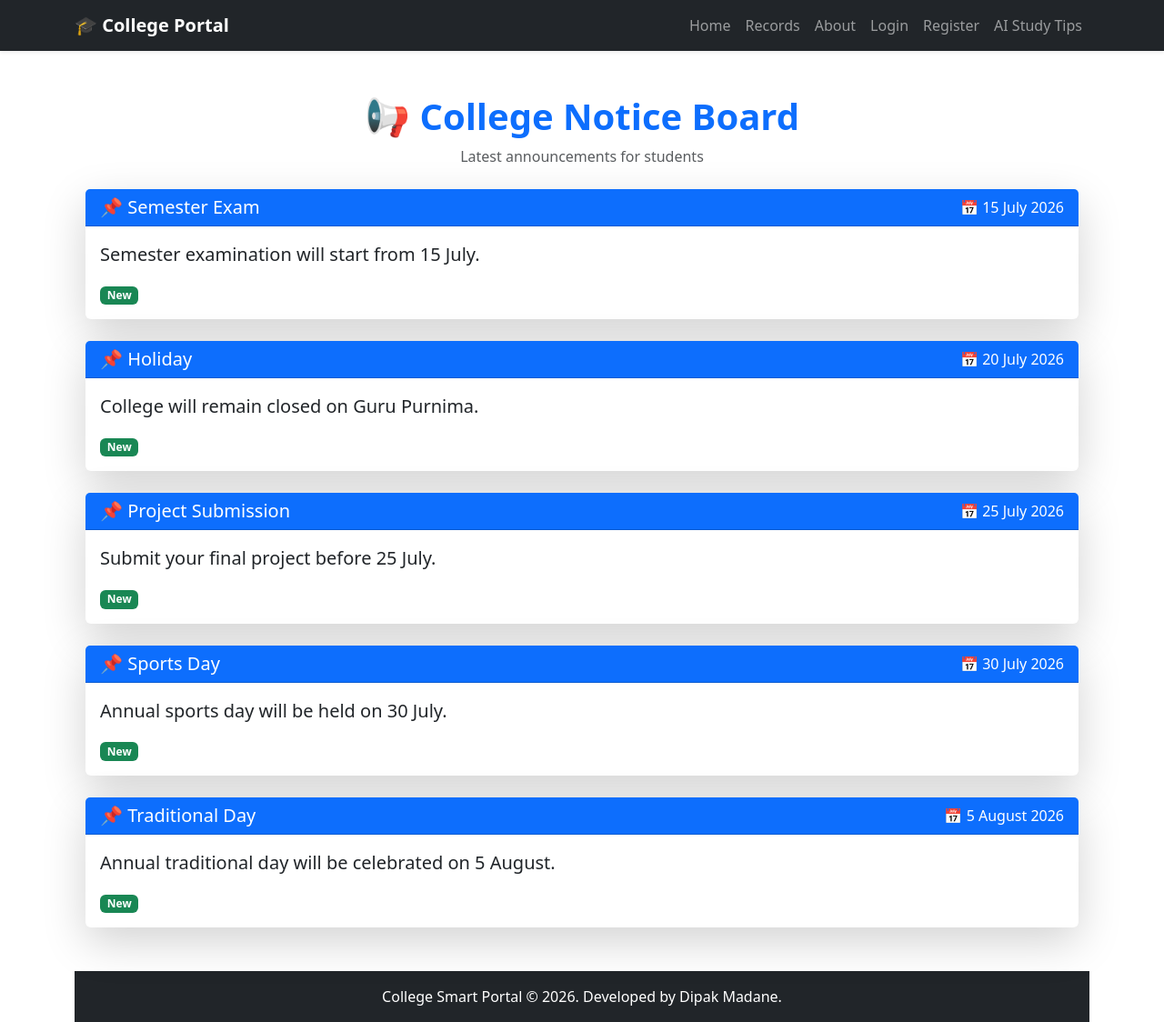
After one commit to Dipak752008/dipak, a Flask app: page /notice in a window 1280 px wide. The commit adds this page. Shown: the whole page at 91% size. Run offline with Flask 3, Linux system fonts and the light colour scheme.

Commit message:
Added Notice Board Page

```diff
--- a/app.py
+++ b/app.py
@@ -159,6 +159,37 @@ def register():
         return redirect(url_for("login"))
 
     return render_template("register.html")
+
+@app.route("/notice")
+def notice():
+    notices = [
+        {
+            "title": "Semester Exam",
+            "date": "15 July 2026",
+            "message": "Semester examination will start from 15 July."
+        },
+        {
+            "title": "Holiday",
+            "date": "20 July 2026",
+            "message": "College will remain closed on Guru Purnima."
+        },
+        {
+            "title": "Project Submission",
+            "date": "25 July 2026",
+            "message": "Submit your final project before 25 July."
+        },
+        {
+            "title": "Sports Day",
+            "date": "30 July 2026",
+            "message": "Annual sports day will be held on 30 July."
+        },
+        {
+            "title": "Traditional Day",
+            "date": "5 August 2026",
+            "message": "Annual traditional day will be celebrated on 5 August."
+        }
+    ]
+    return render_template("notice.html", notices=notices)
 
 @app.route("/ai_tips", methods=["GET", "POST"])
 def ai_tips():
--- a/templates/base.html
+++ b/templates/base.html
@@ -80,7 +80,9 @@
               <a class="nav-link" href="/add">Add Student</a>
             </li>
             {% endif %}
-
+            <li class="nav-item">
+              <a class="nav-link" href="/notice">🪧🔔Notice</a>
+            </li>
             <li class="nav-item">
               <a class="nav-link text-warning" href="/logout">Logout</a>
             </li>
--- /dev/null
+++ b/templates/notice.html
@@ -0,0 +1,33 @@
+{% extends 'base.html' %}
+
+{% block content %}
+
+<div class="container mt-5">
+
+    <div class="text-center mb-4">
+        <h1 class="fw-bold text-primary">📢 College Notice Board</h1>
+        <p class="text-muted">Latest announcements for students</p>
+    </div>
+
+    {% for notice in notices %}
+
+    <div class="card shadow-lg border-0 mb-4">
+        <div class="card-header bg-primary text-white d-flex justify-content-between">
+            <h5 class="mb-0">📌 {{ notice.title }}</h5>
+            <span>📅 {{ notice.date }}</span>
+        </div>
+
+        <div class="card-body">
+            <p class="card-text fs-5">
+                {{ notice.message }}
+            </p>
+
+            <span class="badge bg-success">New</span>
+        </div>
+    </div>
+
+    {% endfor %}
+
+</div>
+
+{% endblock %}
```
